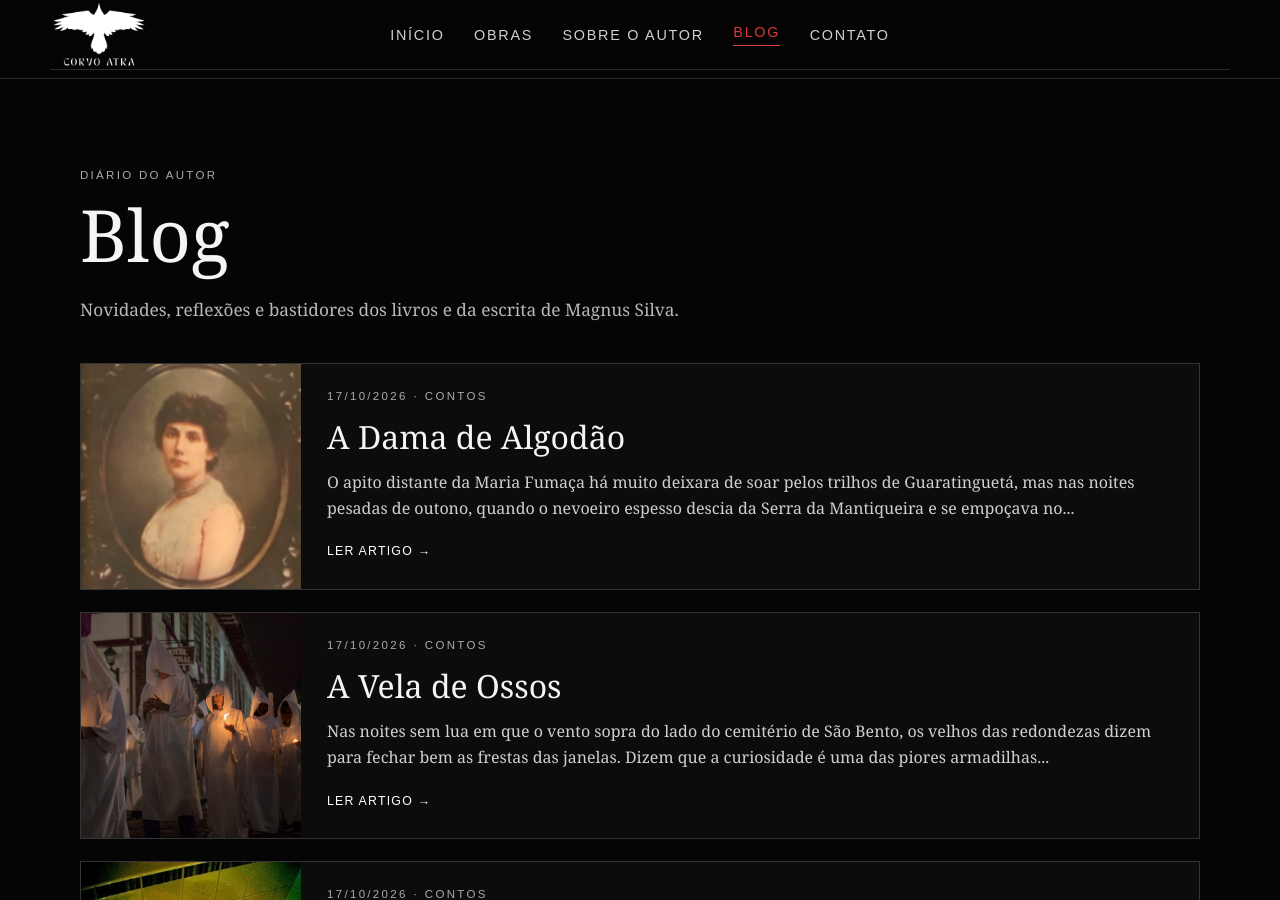
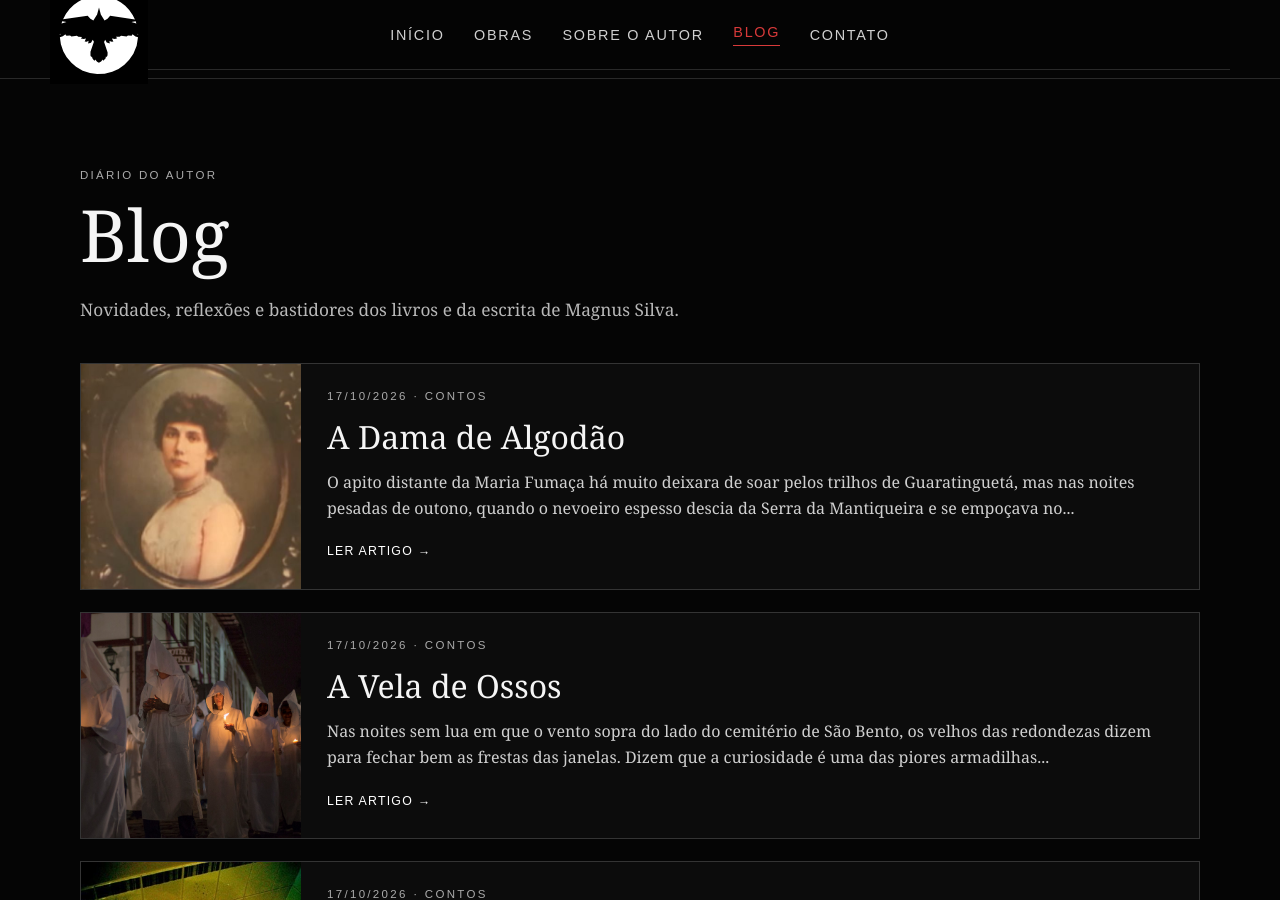
Before and after one commit to corvoatra/corvo-atra, a Jekyll site: the page built from blog/index.html, in a window 1280 px wide and 900 px high. Built offline with Jekyll 4.4.1, drawn with Linux system fonts in a browser that asks for light colours.

Commit message:
Substitui logotipo do cabeçalho pelo símbolo enviado

```diff
--- a/blog/index.html
+++ b/blog/index.html
@@ -28,7 +28,7 @@ header nav a:hover,header nav a:focus-visible { color:#fff; }
 .blog-pagination a,.blog-pagination span{display:inline-flex;min-width:42px;min-height:42px;padding:10px 14px;align-items:center;justify-content:center;border:1px solid #444;font-size:.82rem;color:#eee;text-decoration:none}
 .blog-pagination a:hover,.blog-pagination a:focus-visible{border-color:#eee;background:#181818}
 .blog-pagination [aria-current="page"]{background:#eee;color:#080808;border-color:#eee}
-</style><link href="../site-desktop.css?v=sticky-header-3" rel="stylesheet"/></head><body><header class="wrap"><a aria-label="Corvo Atra — início" class="wordmark" href="../index.html"><img alt="Corvo Atra" src="../assets/imagens/logo-corvo-atra.png"/></a><nav aria-label="Navegação principal"><a href="../index.html">Início</a><a href="../obras.html">Obras</a><a href="../autor.html">Sobre o autor</a><a aria-current="page" href="./">Blog</a><a href="../contato.html">Contato</a></nav></header><hr/><main class="wrap"><p class="eyebrow">Diário do autor</p><h1>Blog</h1><p class="lead">Novidades, reflexões e bastidores dos livros e da escrita de Magnus Silva.</p>
+</style><link href="../site-desktop.css?v=logo-corvo-4" rel="stylesheet"/></head><body><header class="wrap"><a aria-label="Corvo Atra — início" class="wordmark" href="../index.html"><img alt="Corvo Atra" src="../assets/imagens/logo-corvo-novo.svg"/></a><nav aria-label="Navegação principal"><a href="../index.html">Início</a><a href="../obras.html">Obras</a><a href="../autor.html">Sobre o autor</a><a aria-current="page" href="./">Blog</a><a href="../contato.html">Contato</a></nav></header><hr/><main class="wrap"><p class="eyebrow">Diário do autor</p><h1>Blog</h1><p class="lead">Novidades, reflexões e bastidores dos livros e da escrita de Magnus Silva.</p>
 <div class="blog-list" id="blog-list">
 {% assign posts_ordenados = site.posts | sort: 'date' | reverse %}
 {% for post in posts_ordenados %}
```
